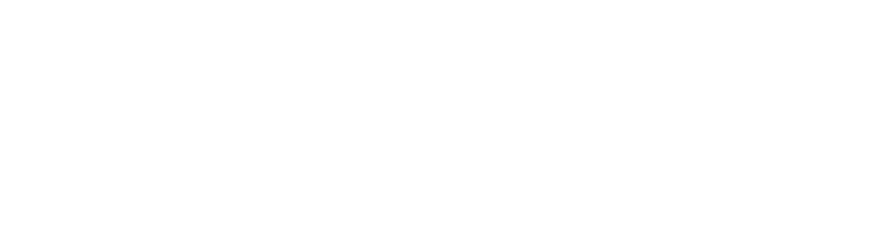
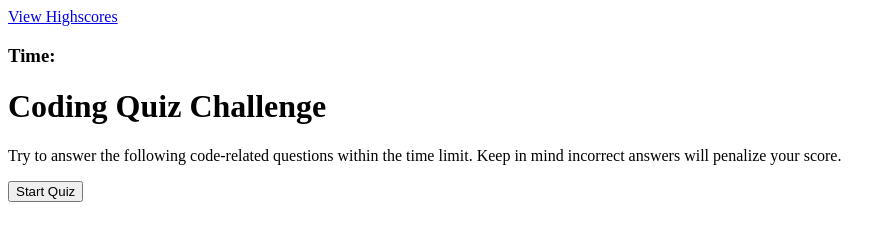
Before and after one commit to Matt-Bull1/Challenge-4-Code-Quiz, a plain HTML site: page index.html in a window 1280 px wide. Shown: the whole page, without its empty margins (0-896 px from the left). Drawn offline with Linux system fonts and the light colour scheme; files whose address does not match are found by name.

Commit message:
more html files changes highscore file

```diff
--- a/index.html
+++ b/index.html
@@ -8,6 +8,19 @@
     <title>Coding Quiz</title>
   </head>
   <body>
+    <header>
+      <a href="highscores.html">View Highscores</a>
+      <h3 class="timer">Time: <span id="timer"></span></h3>
+    </header>
+
+    <div id="starter-container" class="show">
+      <div class="container-start">
+          <h1>Coding Quiz Challenge</h1>
+          <p>Try to answer the following code-related questions within the time limit. Keep in mind incorrect answers will penalize your score.
+          </p>
+          <button class="btn startend" id="start-game">Start Quiz</button>
+      </div>
+    </div>
 
         <script type="text/javascript" src="./resources/js/script.js"></script>
   </body>
```
Also changed, not shown: highscores.html (added).
